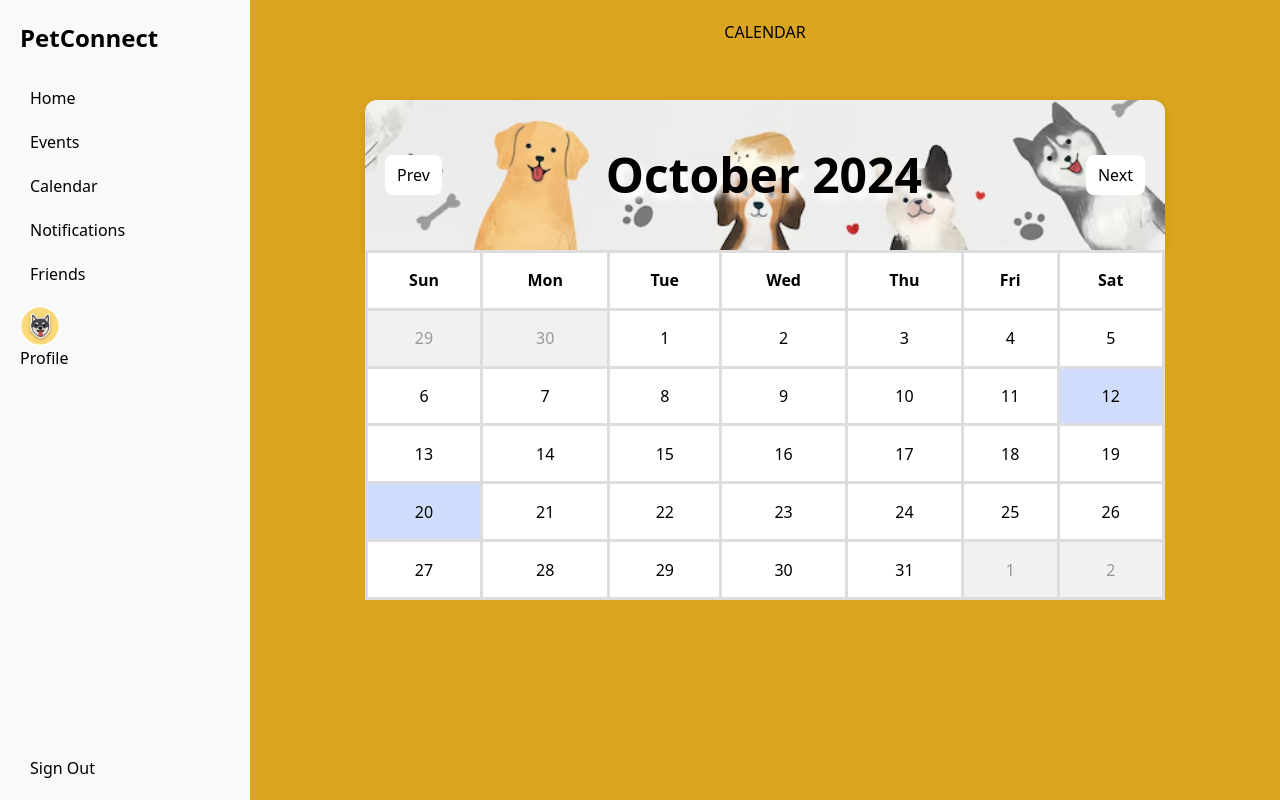
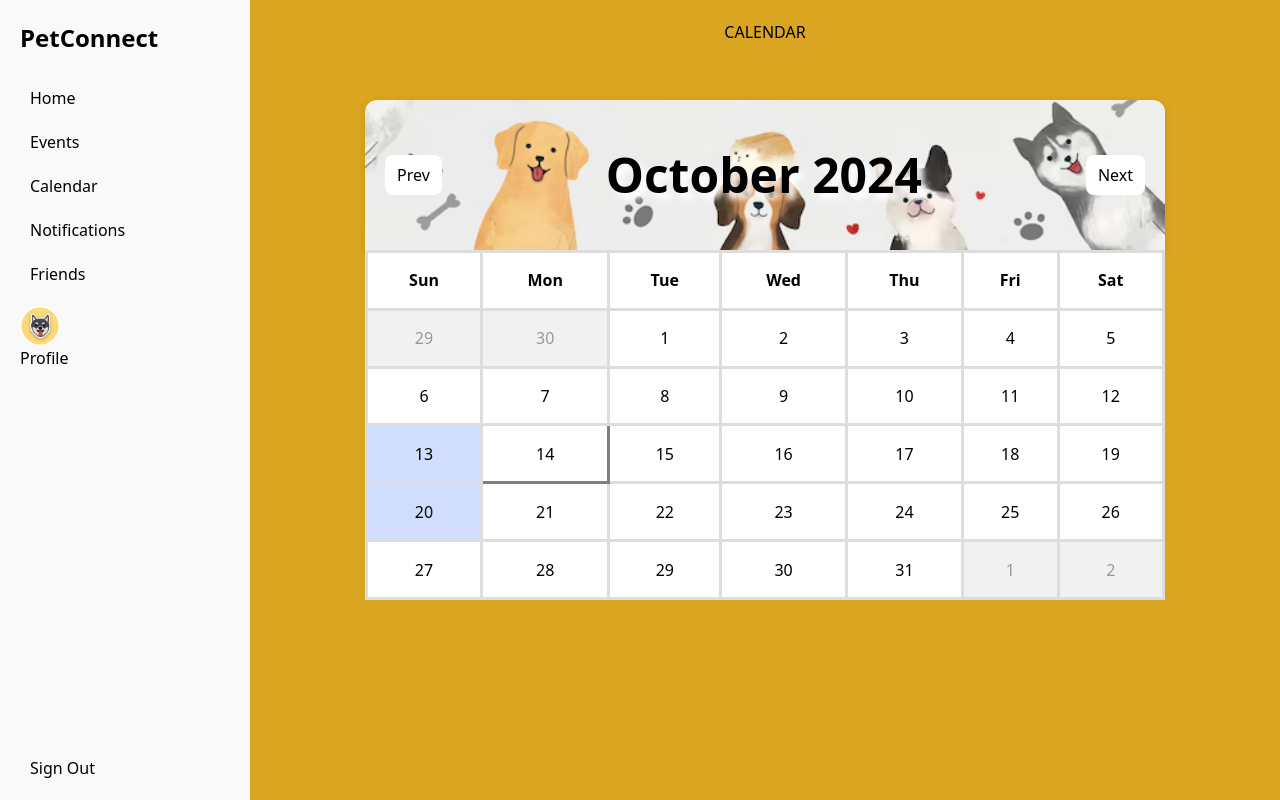
Before and after one commit to shareeep/fishmuggers-is216, a Vue app in the folder frontend/: page /Calendar in a window 1280 px wide. Built offline with nearby package versions, Linux system fonts and the light colour scheme; no server answers; sample sign-in values are in the browser's storage.

Commit message:
added script to retrieve the firebase data?? i think>?

```diff
--- a/frontend/src/components/Protected/CalendarComponent.vue
+++ b/frontend/src/components/Protected/CalendarComponent.vue
@@ -13,6 +13,7 @@
         <td v-for="date in week" :key="date.date"
             :class="{
               'event-date': isEventDate(date.date, date.isCurrentMonth),
+              'current-date': isCurrentDate(date.date, date.isCurrentMonth),
               'clickable-date': true,
               'current-month': date.isCurrentMonth,
               'other-month': !date.isCurrentMonth
@@ -33,7 +34,7 @@
   data() {
     return {
       events: [
-          { EventId: "1", UserId: "123", Title: "Dog Walking", Description: "Walk the dog in the park", EventDate: "2024-10-12", Location: "Central Park" },
+        { EventId: "1", UserId: "123", Title: "Dog Walking", Description: "Walk the dog in the park", EventDate: "2024-10-13", Location: "Central Park" },
         { EventId: "2", UserId: "124", Title: "Pet Adoption Fair", Description: "Adoption event for pets", EventDate: "2024-10-20", Location: "City Hall" },
         // Add more events as needed
       ],
@@ -42,6 +43,9 @@
       currentYear: new Date().getFullYear(),
       currentMonthIndex: new Date().getMonth(),
       days: ['Sun', 'Mon', 'Tue', 'Wed', 'Thu', 'Fri', 'Sat'],
+      today: new Date().getDate(),
+      todayMonth: new Date().getMonth(),
+      todayYear: new Date().getFullYear(),
     };
   },
   computed: {
@@ -99,6 +103,9 @@
       if (!isCurrentMonth) return false;
       const formattedDate = `${this.currentYear}-${String(this.currentMonthIndex + 1).padStart(2, '0')}-${String(date).padStart(2, '0')}`;
       return this.eventDates.includes(formattedDate);
+    },
+    isCurrentDate(date, isCurrentMonth) {
+      return isCurrentMonth && this.currentYear === this.todayYear && this.currentMonthIndex === this.todayMonth && date === this.today;
     },
     showEventDetails(date, isCurrentMonth) {
       if (!isCurrentMonth) return;
@@ -186,10 +193,14 @@
   background-color: rgba(21, 86, 239, 0.2);
   color: #000;
 }
+.current-date {
+  /* background-color: rgba(239, 86, 21, 0.2);
+  color: red; */
+  border: 3.9px solid gray;
+}
 .clickable-date:hover {
   cursor: pointer;
-    background-color: rgba(34, 101, 255, 0.505); /* Highlight color on hover */
-
+  background-color: rgb(126, 165, 255); /* Highlight color on hover */
 }
 .current-month {
   color: #000;
@@ -198,5 +209,124 @@
   color: #999;
   background-color: #f2f1f1;
 }
+</style>
 
-  </style>
+
+
+<!-- <script>
+import { db } from './firebase'; // Adjust the path as necessary
+import EventPopup from './EventPopup.vue';
+
+export default {
+  data() {
+    return {
+      events: [],
+      selectedEvent: null,
+      showPopup: false,
+      currentYear: new Date().getFullYear(),
+      currentMonthIndex: new Date().getMonth(),
+      days: ['Sun', 'Mon', 'Tue', 'Wed', 'Thu', 'Fri', 'Sat'],
+      userId: '123', // Replace this with the actual user ID
+    };
+  },
+  computed: {
+    currentMonth() {
+      return new Date(this.currentYear, this.currentMonthIndex).toLocaleString('default', { month: 'long', year: 'numeric' });
+    },
+    calendar() {
+      const startDate = new Date(this.currentYear, this.currentMonthIndex, 1);
+      const endDate = new Date(this.currentYear, this.currentMonthIndex + 1, 0);
+      const daysInMonth = endDate.getDate();
+
+      const calendar = [];
+      let week = [];
+      let currentDate = new Date(startDate);
+
+      // Fill the first week with the previous month's dates if needed
+      for (let i = 0; i < startDate.getDay(); i++) {
+        const prevMonthDate = new Date(startDate);
+        prevMonthDate.setDate(startDate.getDate() - (startDate.getDay() - i));
+        week.push({ date: prevMonthDate.getDate(), isCurrentMonth: false });
+      }
+
+      // Fill the calendar with the current month's dates
+      for (let day = 1; day <= daysInMonth; day++) {
+        week.push({ date: day, isCurrentMonth: true });
+
+        if (week.length === 7) {
+          calendar.push(week);
+          week = [];
+        }
+      }
+
+      // Fill the last week with the next month's dates if needed
+      let dayCounter = 1;
+      while (week.length < 7) {
+        week.push({ date: dayCounter++, isCurrentMonth: false });
+      }
+      if (week.length > 0) {
+        calendar.push(week);
+      }
+
+      // Remove the last week if it's completely from the next month
+      if (calendar[calendar.length - 1].every(day => !day.isCurrentMonth)) {
+        calendar.pop();
+      }
+
+      return calendar;
+    },
+    eventDates() {
+      return this.events.map(event => event.EventDate);
+    },
+  },
+  methods: {
+    isEventDate(date, isCurrentMonth) {
+      if (!isCurrentMonth) return false;
+      const formattedDate = `${this.currentYear}-${String(this.currentMonthIndex + 1).padStart(2, '0')}-${String(date).padStart(2, '0')}`;
+      return this.eventDates.includes(formattedDate);
+    },
+    isCurrentDate(date, isCurrentMonth) {
+      const today = new Date();
+      return isCurrentMonth && date === today.getDate() && this.currentMonthIndex === today.getMonth() && this.currentYear === today.getFullYear();
+    },
+    showEventDetails(date, isCurrentMonth) {
+      if (!isCurrentMonth) return;
+      const formattedDate = `${this.currentYear}-${String(this.currentMonthIndex + 1).padStart(2, '0')}-${String(date).padStart(2, '0')}`;
+      const event = this.events.find(event => event.EventDate === formattedDate);
+      if (event) {
+        this.selectedEvent = event;
+        this.showPopup = true;
+      }
+    },
+    prevMonth() {
+      if (this.currentMonthIndex === 0) {
+        this.currentMonthIndex = 11;
+        this.currentYear--;
+      } else {
+        this.currentMonthIndex--;
+      }
+    },
+    nextMonth() {
+      if (this.currentMonthIndex === 11) {
+        this.currentMonthIndex = 0;
+        this.currentYear++;
+      } else {
+        this.currentMonthIndex++;
+      }
+    },
+    fetchEvents() {
+      db.collection('events')
+        .where('UserId', '==', this.userId)
+        .onSnapshot(snapshot => {
+          this.events = snapshot.docs.map(doc => ({ id: doc.id, ...doc.data() }));
+        });
+    },
+  },
+  created() {
+    this.fetchEvents();
+  },
+  components: {
+    EventPopup,
+  },
+};
+</script> -->
```
Lines whose indentation alone changed are shown as unchanged.
